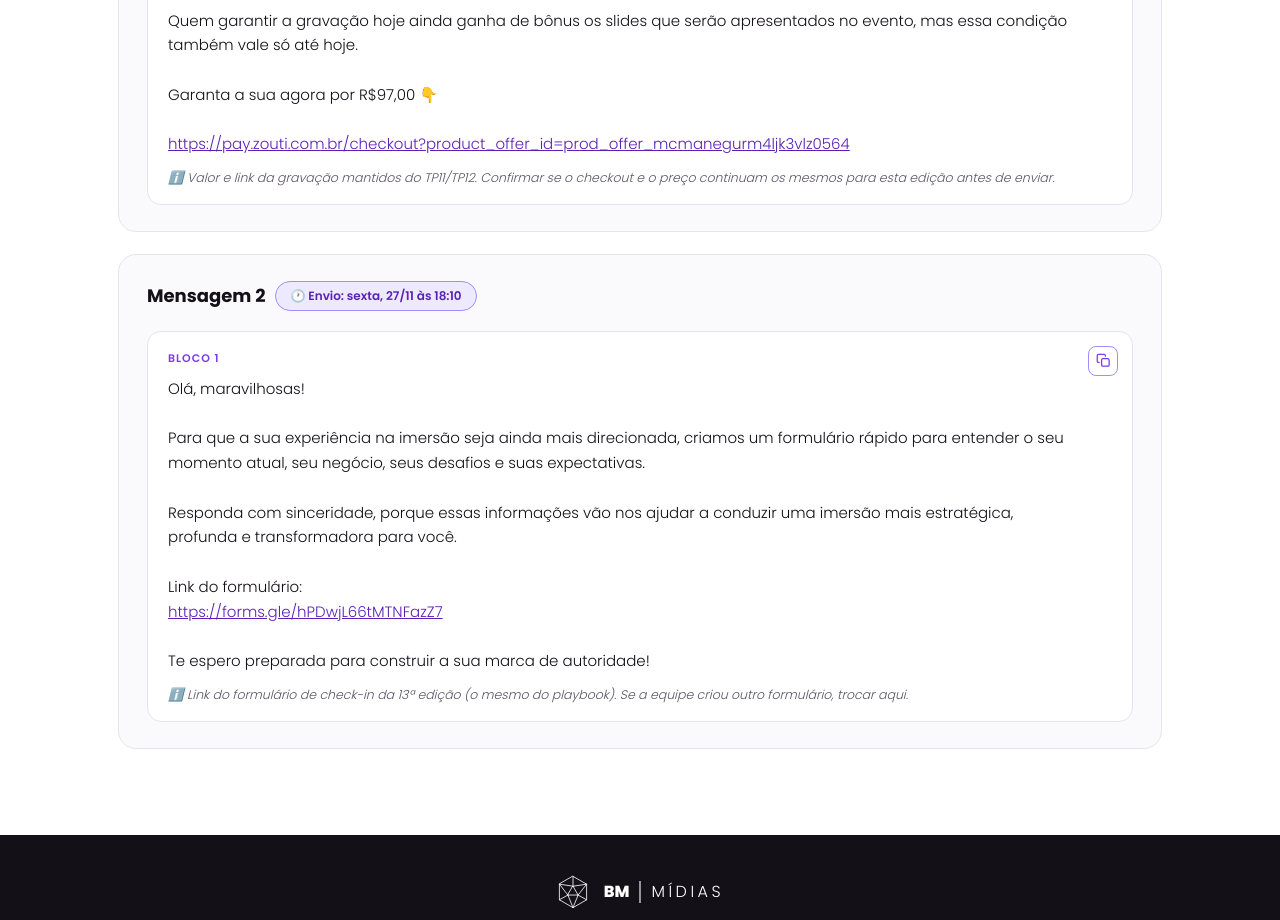
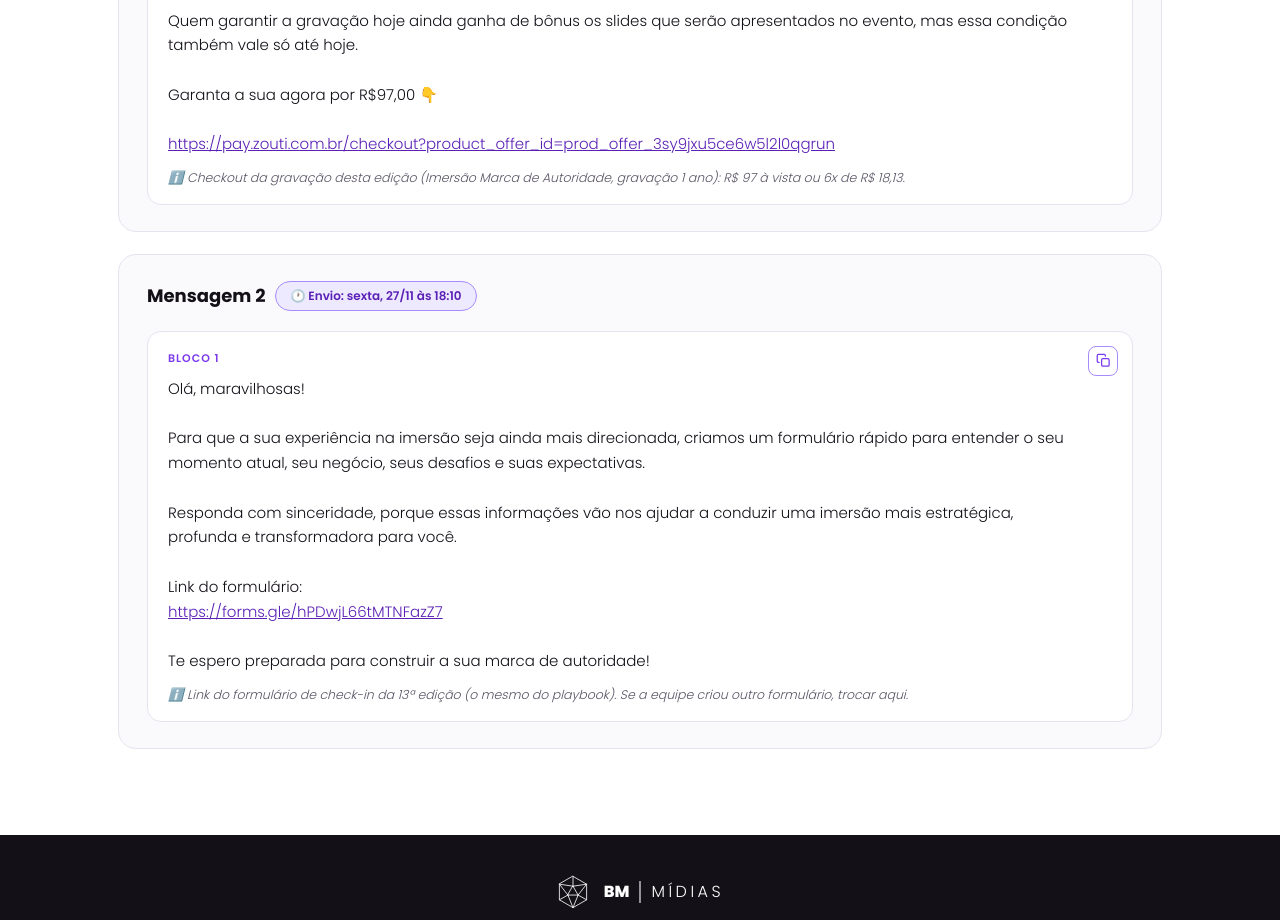
Before and after one commit to britomidiascompany-stack/tamara-damares, a plain HTML site: page mensagens-lancamentos-tp13.html in a window 1280 px wide. Shown: the part 1320-2240 px from the top of the page. Drawn offline with Linux system fonts and the light colour scheme.

Commit message:
TP13: checkout da gravação novo + botão de baixar imagem

```diff
--- a/mensagens-lancamentos-tp13.html
+++ b/mensagens-lancamentos-tp13.html
@@ -279,8 +279,8 @@ const LANCAMENTOS = {
                 instrucao: 'A imagem do TP12 era da Jornada da Autoridade. Enviar junto uma arte nova da Imersão Marca de Autoridade.'
               },
               {
-                texto: `📍 Onde vai rolar?\nA Imersão será pelo Zoom, e o link de acesso será enviado 1 hora antes do início, aqui no grupo de avisos.\n\n🎞️ Vai ter gravação?\nSim! Mas a gravação é uma entrega à parte e não está inclusa no ingresso do evento ao vivo.\n\n⏰ Atenção: a venda da gravação é só HOJE!\n\nQuem garantir a gravação hoje ainda ganha de bônus os slides que serão apresentados no evento, mas essa condição também vale só até hoje.\n\nGaranta a sua agora por R$97,00 👇\n\nhttps://pay.zouti.com.br/checkout?product_offer_id=prod_offer_mcmanegurm4ljk3vlz0564`,
-                instrucao: 'Valor e link da gravação mantidos do TP11/TP12. Confirmar se o checkout e o preço continuam os mesmos para esta edição antes de enviar.'
+                texto: `📍 Onde vai rolar?\nA Imersão será pelo Zoom, e o link de acesso será enviado 1 hora antes do início, aqui no grupo de avisos.\n\n🎞️ Vai ter gravação?\nSim! Mas a gravação é uma entrega à parte e não está inclusa no ingresso do evento ao vivo.\n\n⏰ Atenção: a venda da gravação é só HOJE!\n\nQuem garantir a gravação hoje ainda ganha de bônus os slides que serão apresentados no evento, mas essa condição também vale só até hoje.\n\nGaranta a sua agora por R$97,00 👇\n\nhttps://pay.zouti.com.br/checkout?product_offer_id=prod_offer_3sy9jxu5ce6w5l2l0qgrun`,
+                instrucao: 'Checkout da gravação desta edição (Imersão Marca de Autoridade, gravação 1 ano): R$ 97 à vista ou 6x de R$ 18,13.'
               }
             ]
           },
@@ -579,11 +579,13 @@ textoHtml = `${antes}<input type="text" class="campo-editavel" data-token="${enc
 } else {
 textoHtml = linkify(escapeHtml(bloco.texto));
 }
-const anexosHtml = (bloco.anexos || []).map(anexo =>
-anexo.pendente
-? `<span class="anexo anexo-pendente">⏳ ${anexo.label}</span>`
-: `<a class="anexo" href="${anexo.url}" target="_blank" rel="noopener">${anexo.label}</a>`
-).join('');
+const anexosHtml = (bloco.anexos || []).map(anexo => {
+if (anexo.pendente) return `<span class="anexo anexo-pendente">⏳ ${anexo.label}</span>`;
+const m = (anexo.url || '').match(/drive\.google\.com\/file\/d\/([\w-]+)/);
+const baixar = anexo.download || (m ? `https://drive.google.com/uc?export=download&id=${m[1]}` : '');
+return `<a class="anexo" href="${anexo.url}" target="_blank" rel="noopener">${anexo.label}</a>`
++ (baixar ? `<a class="anexo anexo-baixar" href="${baixar}" download>⬇️ Baixar imagem</a>` : '');
+}).join('');
 const instrucaoHtml = bloco.instrucao ? `<div class="bloco-instrucao">ℹ️ ${bloco.instrucao}</div>` : '';
 return `
 <div class="bloco">
```
